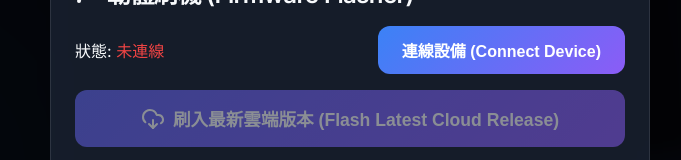
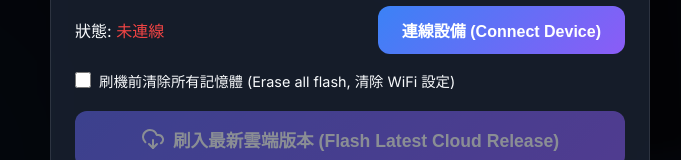
Before and after one commit to DarkSchneider1024/chibi-moe, a React (Vite) app in the folder web/: page / in a window 1280 px wide. Both pictures are taken after a click on the button 831 px from the left and 703 px from the top of the page. Shown: the part 233-393 px from the top of the page, without its empty margins (290-971 px from the left). Built offline with nearby package versions, Linux system fonts and the light colour scheme; no server answers.

Commit message:
style: Move Erase All checkbox to main UI

```diff
--- a/web/src/components/FirmwareFlasher.tsx
+++ b/web/src/components/FirmwareFlasher.tsx
@@ -230,6 +230,19 @@ export function FirmwareFlasher({ isOpen, onClose }: FirmwareFlasherProps) {
         </div>
 
         <div style={{ display: 'flex', flexDirection: 'column', gap: '16px' }}>
+          <div style={{ display: 'flex', alignItems: 'center', gap: '8px', marginBottom: '4px' }}>
+            <input
+              type="checkbox"
+              id="eraseAll"
+              checked={eraseAll}
+              onChange={(e) => setEraseAll(e.target.checked)}
+              style={{ width: '16px', height: '16px', accentColor: 'var(--accent-blue)' }}
+            />
+            <label htmlFor="eraseAll" style={{ fontSize: '0.9rem', color: 'var(--text-primary)', cursor: 'pointer' }}>
+              刷機前清除所有記憶體 (Erase all flash, 清除 WiFi 設定)
+            </label>
+          </div>
+
           <button
             className="btn-primary"
             style={{
@@ -272,16 +285,6 @@ export function FirmwareFlasher({ isOpen, onClose }: FirmwareFlasherProps) {
                   <label style={{ display: 'block', fontSize: '0.85rem', marginBottom: '4px', color: 'var(--text-secondary)' }}>Firmware (0x10000) - 必填</label>
                   <input type="file" accept=".bin" onChange={(e) => setFirmwareFile(e.target.files?.[0] || null)} />
                 </div>
-                <div style={{ display: 'flex', alignItems: 'center', gap: '8px', marginTop: '8px' }}>
-                  <input
-                    type="checkbox"
-                    id="eraseAll"
-                    checked={eraseAll}
-                    onChange={(e) => setEraseAll(e.target.checked)}
-                  />
-                  <label htmlFor="eraseAll" style={{ fontSize: '0.85rem', color: 'var(--text-secondary)' }}>刷機前清除所有記憶體 (Erase all flash, 清除 WiFi 設定)</label>
-                </div>
-
                 <button
                   className="btn-primary"
                   disabled={!isConnected || isFlashing || !firmwareFile}
```
